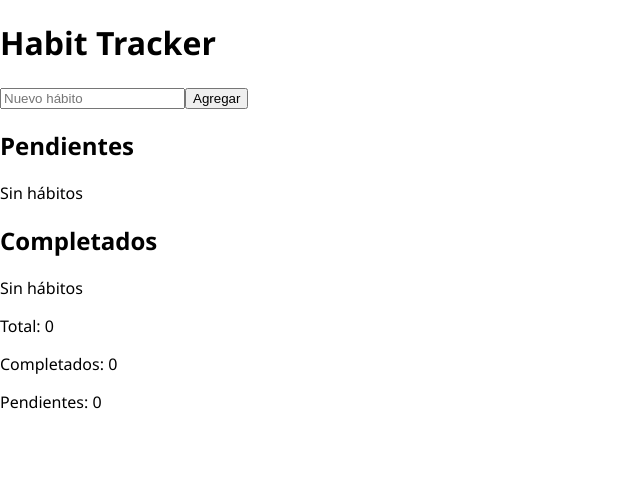
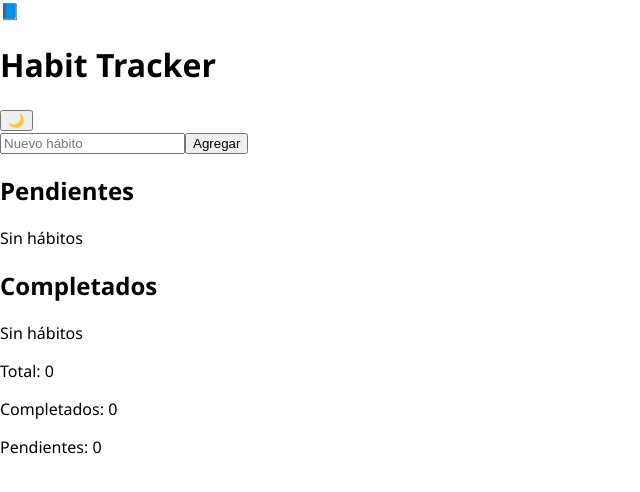
Before and after one commit to urielrvp-cmd/Habit-Tracker, a React (Vite) app in the folder Habit-Tracker/: page / in a window 1280 px wide. Shown: the top 492 px of the page, without its empty margins (0-640 px from the left). Built offline with nearby package versions, Linux system fonts and the light colour scheme.

Commit message:
Agrego estado y persistencia de modo oscuro, ademas agrego header con boton de modo oscuro

```diff
--- a/Habit-Tracker/src/App.jsx
+++ b/Habit-Tracker/src/App.jsx
@@ -1,10 +1,17 @@
+import { useState } from "react";
 import { useHabitos } from "./components/Habitos/GestionHabitos/UseGestionHabitos";
 import FormularioHabito from "./Components/Habitos/FormularioNuevoHabitos/FormularioHabitos";
 import ListaHabitos from "./Components/Habitos/ListaDeHabitos/ListaHabitos"
 import Resumen from "./Components/Habitos/ResumenDeHabitos/ResumenHabitos";
 
+const STORAGE_MODO = "modo-oscuro";
 
 function App() {
+  const [modoOscuro, setModoOscuro] = useState(() => {
+    const modoGuardado = localStorage.getItem(STORAGE_MODO);
+    return modoGuardado === "true";
+  });
+
   const {
     habitos,
     habitosPendientes,
@@ -14,9 +21,31 @@ function App() {
     eliminarHabito,
     eliminarCompletados,} = useHabitos();
 
+  const alternarModo = () => {
+    const nuevoModo = !modoOscuro;
+    setModoOscuro(nuevoModo);
+    localStorage.setItem(STORAGE_MODO, nuevoModo);
+  };
+
   return (
-    <div>
-      <h1>Habit Tracker</h1>
+    <div className={`app ${modoOscuro ? "modo-oscuro" : "modo-claro"}`}>
+      <header className="encabezado-aplicacion">
+        <div className="barra-superior">
+          <div className="logo-aplicacion">📘</div>
+
+          <h1 className="titulo-aplicacion">
+            Habit Tracker
+          </h1>
+
+          <button
+            className="boton-modo"
+            onClick={alternarModo}
+            aria-label="Cambiar modo"
+          >
+            {modoOscuro ? "☀️" : "🌙"}
+          </button>
+        </div>
+      </header>
       <FormularioHabito onAgregar={agregarHabito} />
       <section>
         <h2>Pendientes</h2>
```
Also changed, not shown: Habit-Tracker/src/Components/Habitos/ResumenDeHabitos/ResumenHabitos.jsx (line endings or trailing spaces).
